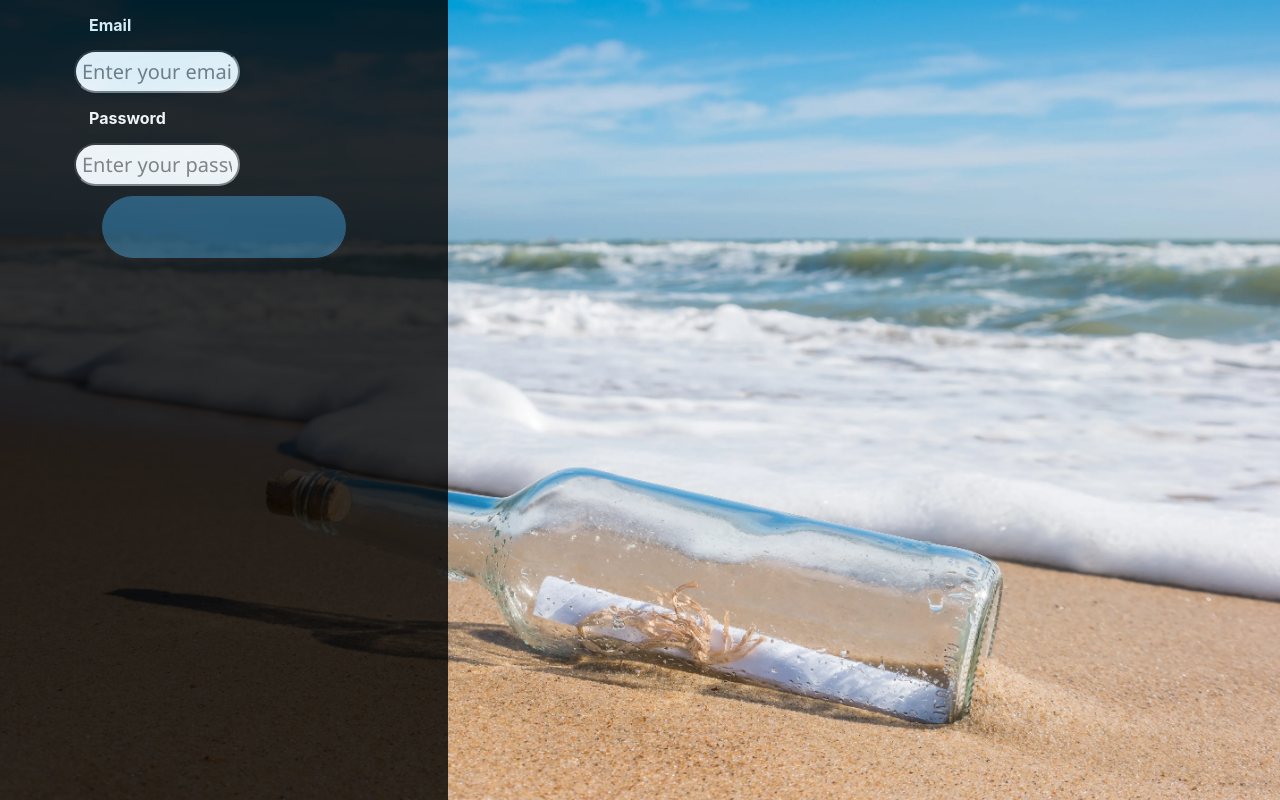
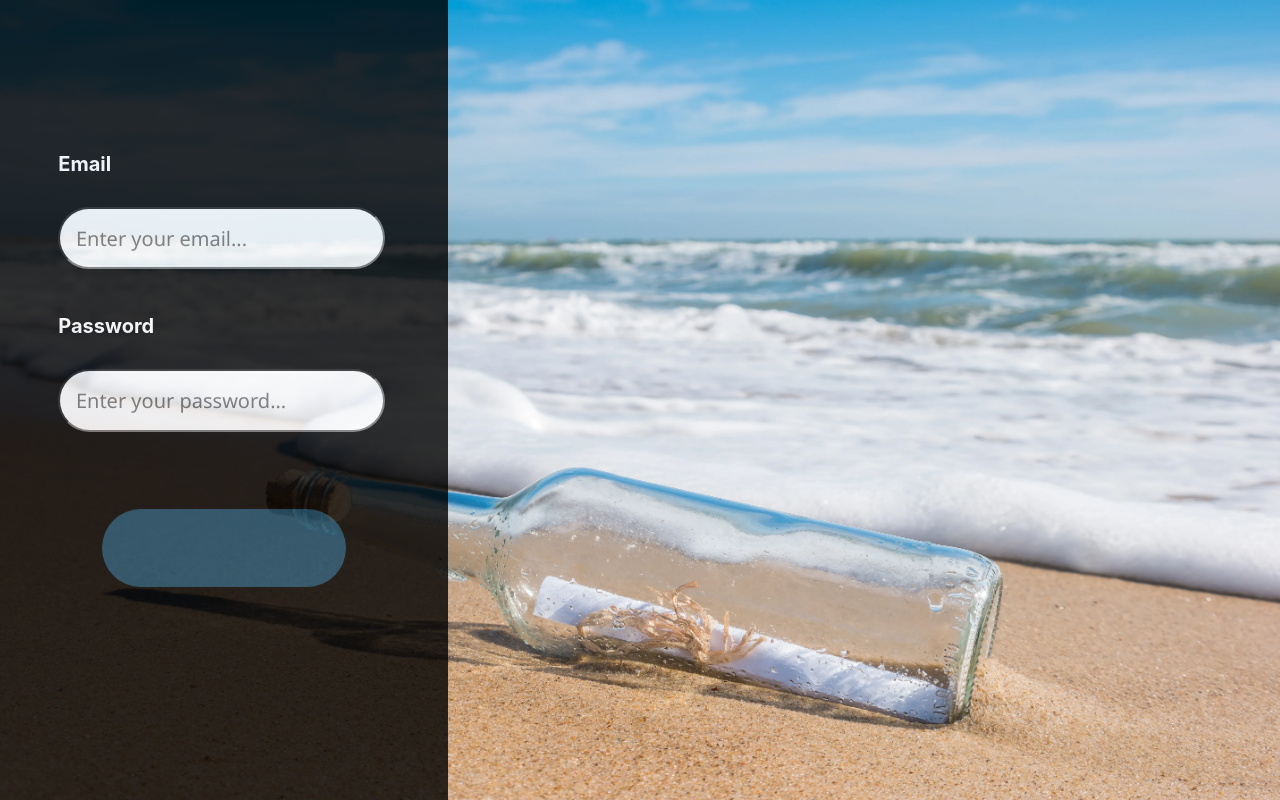
Before and after one commit to DannyHayek/time-capsule-client, a React (Create React App) app: page /authPage in a window 1280 px wide. Built offline with nearby package versions, Linux system fonts and the light colour scheme.

Commit message:
Fixed an issue with layout with form fields

```diff
--- /dev/null
+++ b/src/components/auth/AlterAuth.jsx
@@ -0,0 +1,11 @@
+import React from 'react'
+
+const AlterAuth = () => {
+  return (
+    <div>
+        <h1>Alter auth</h1>
+    </div>
+  )
+}
+
+export default AlterAuth
--- a/src/components/auth/EmailInput.jsx
+++ b/src/components/auth/EmailInput.jsx
@@ -4,7 +4,7 @@ const EmailInput = () => {
   return (
     <div className='flex column'>
         <label className='auth-label'>Email</label>
-        <input className='font' placeholder='Enter your email...'></input>
+        <input className='font auth-input' placeholder='Enter your email...'></input>
     </div>
   )
 }
--- a/src/components/auth/LoginForm.jsx
+++ b/src/components/auth/LoginForm.jsx
@@ -2,21 +2,20 @@ import React from 'react'
 import AuthButton from './AuthButton'
 import EmailInput from './EmailInput'
 import PasswordInput from './PasswordInput'
+import AlterAuth from './AlterAuth'
 
 const LoginForm = () => {
   return (
-    <div>
-        <section>
-          <form className='flex column flex-center'>
+    <div className='flex column flex-center auth-form-btn'>
+        <form className='flex column flex-center auth-form'>
             <EmailInput />
 
             <PasswordInput />
-          </form>
-        </section>
+        </form>
 
-        <section>
-          <AuthButton />
-        </section>
+        <AuthButton />
+
+        <AlterAuth />
     </div>
   )
 }
--- a/src/components/auth/PasswordInput.jsx
+++ b/src/components/auth/PasswordInput.jsx
@@ -4,7 +4,7 @@ const PasswordInput = () => {
   return (
     <div className='flex column'>
             <label className='auth-label'>Password</label>
-            <input className='font' placeholder='Enter your password...' type='password'></input>
+            <input className='font auth-input' placeholder='Enter your password...' type='password'></input>
     </div>
   )
 }
--- a/src/components/landing/HorizontalRule.jsx
+++ b/src/components/landing/HorizontalRule.jsx
@@ -3,7 +3,7 @@ import React from 'react'
 const HorizontalRule = () => {
   return (
     <div className=''>
-        <hr></hr>
+        <hr className='landing-horizontal'></hr>
     </div>
   )
 }
--- a/src/components/landing/LandingIntro.jsx
+++ b/src/components/landing/LandingIntro.jsx
@@ -3,7 +3,7 @@ import React from 'react'
 const LandingIntro = () => {
   return (
     <div className='flex flex-center'>
-        <p>
+        <p className='landing-text'>
             Welcome to the Temporal River!
             <br></br><br></br>
             Here you can send messages up the time stream, and those messages will wash up on shore later in the future, whether tomorrow or ten years from now!
--- a/src/components/landing/TitleLogo.jsx
+++ b/src/components/landing/TitleLogo.jsx
@@ -4,7 +4,7 @@ import logo from '../../assets/Logo/temporal_river_logo_trans.png';
 const TitleLogo = () => {
   return (
     <div>
-      <img src={logo} alt="Temporal River Logo"></img>
+      <img className='landing-logo' src={logo} alt="Temporal River Logo"></img>
     </div>
   )
 }
--- a/src/pages/AuthPage/AuthPage.css
+++ b/src/pages/AuthPage/AuthPage.css
@@ -15,26 +15,42 @@
     min-width: 35dvw;
 }
 
+.auth-form-btn {
+    width: 100%;
+    height: 100%;
+}
+
+.auth-form {
+    width: 100%;
+    padding-left: 13%;
+}
+
 .auth-label {
     color: white;
     font-weight: 700;
     text-align: left;
-    padding: 5%;
-
+    padding-top: 5%;
+    padding-bottom: 2%;
+    font-size: calc(15px + 0.390625vw);
 }
 
-input {
-    width: 50%;
+.auth-input {
+    width: 65%;
     border-radius: 113.5px;
-    text-align: center;
-    padding: 2%;
+    padding: 3.5%;
     font-size: calc(15px + 0.390625vw);
+    margin-top: 5%;
+    margin-bottom: 5%;
+}
+
+.auth-label-input-div {
+    align-items: center;
 }
 
 .auth-page-btn {
     width: 55%;
-    height: 4rem;
+    height: 5rem;
     border-radius: 60px;
-    font-size: calc(28px + 0.390625vw);
-    margin: 2%;
+    font-size: calc(30px + 0.390625vw);
+    margin: 12%;
 }
--- a/src/pages/Landing/Landing.css
+++ b/src/pages/Landing/Landing.css
@@ -4,18 +4,18 @@
   width: 100%;
 }
 
-hr {
+.landing-horizontal {
   max-width: 80%;
   margin: auto;
 }
 
-img {
+.landing-logo {
   width: 100%;
   max-height: auto;
   margin-bottom: 4%;
 }
 
-p {
+.landing-text {
   /* Source: https://matthewjamestaylor.com/responsive-font-size */
   font-size: calc(20px + 0.390625vw);
   max-width: 60%;
--- a/src/pages/global.css
+++ b/src/pages/global.css
@@ -12,8 +12,8 @@
 }
 
 .flex-center {
-    align-items: center;
     justify-content: center;
+
 }
 
 .space-evenly {
```
